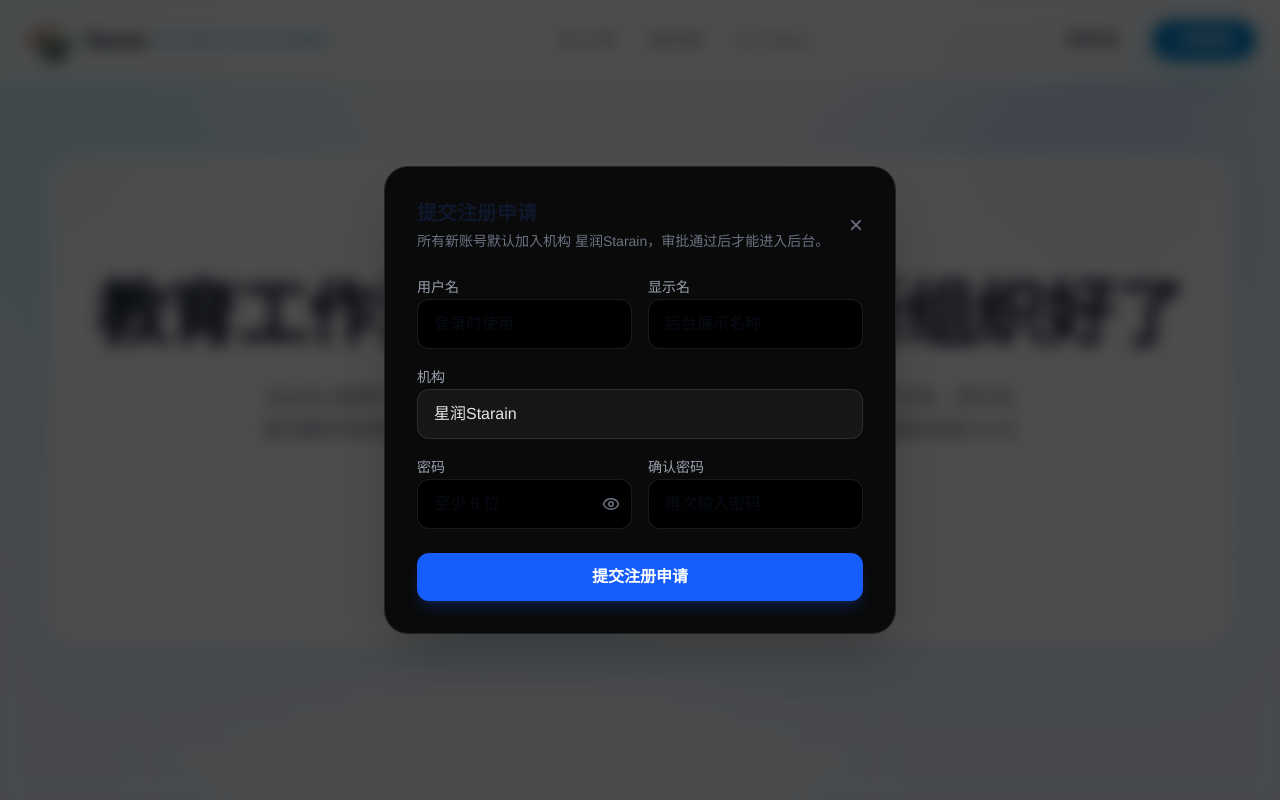
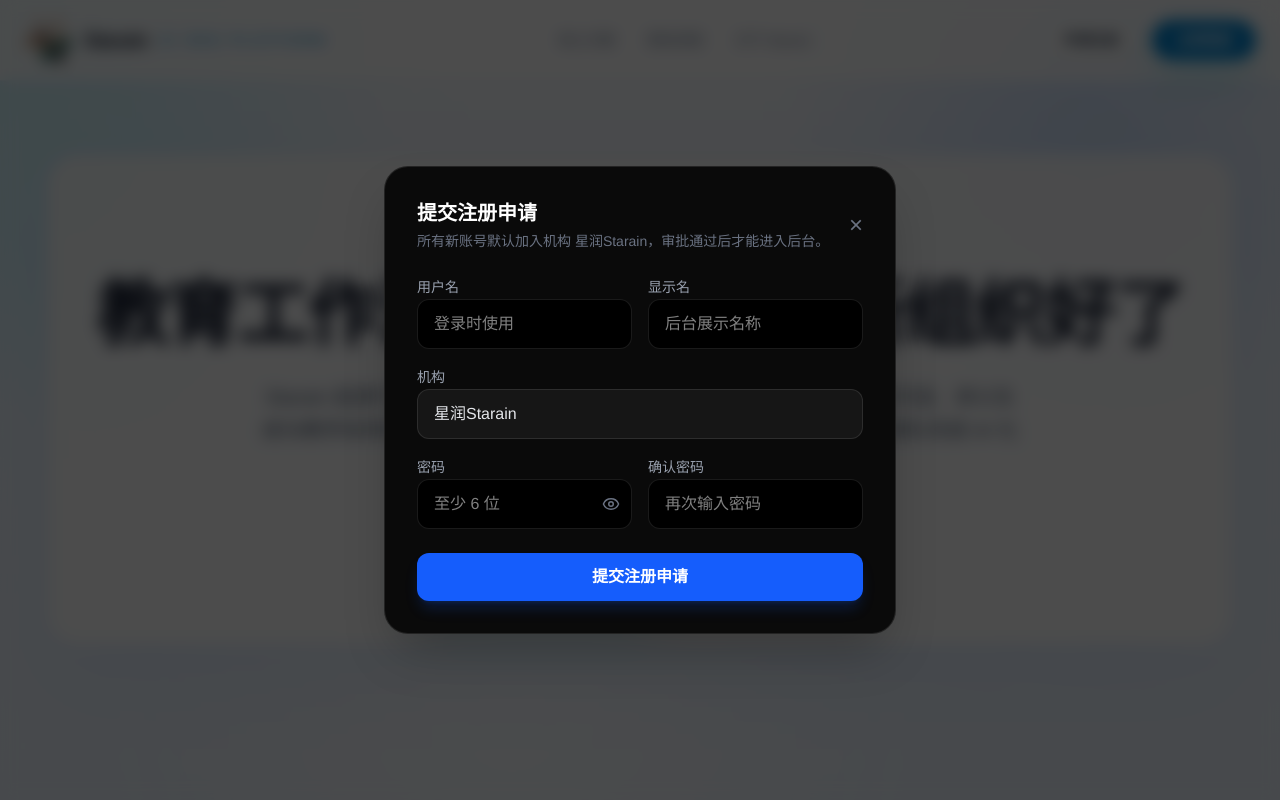
Before and after one commit to KaynXu/Xingrun-Website, a React (Vite) app in the folder frontend/: page / in a window 1280 px wide. Both pictures are taken after a click on the button "申请注册". Shown: the top 800 px of the page. Built offline with nearby package versions, Linux system fonts and the light colour scheme.

Commit message:
feat: add scroll animations, remove 3-step section, fix login modal text visibility

```diff
--- a/frontend/src/App.tsx
+++ b/frontend/src/App.tsx
@@ -1463,7 +1463,7 @@
         transition={{ duration: 0.2 }}
         className="relative z-10 w-full max-w-md"
       >
-        <div className="bg-[#0a0a0a] border border-white/10 rounded-3xl p-8 shadow-2xl">
+        <div className="bg-[#0a0a0a] border border-white/10 rounded-3xl p-8 shadow-2xl text-white">
           <div className="flex items-center justify-between mb-6">
             <h2 className="text-xl font-semibold">登录账号</h2>
             <button
@@ -1600,7 +1600,7 @@
         transition={{ duration: 0.2 }}
         className="relative z-10 w-full max-w-lg"
       >
-        <div className="bg-[#0a0a0a] border border-white/10 rounded-3xl p-8 shadow-2xl">
+        <div className="bg-[#0a0a0a] border border-white/10 rounded-3xl p-8 shadow-2xl text-white">
           <div className="flex items-center justify-between mb-6">
             <div>
               <h2 className="text-xl font-semibold">提交注册申请</h2>
```
